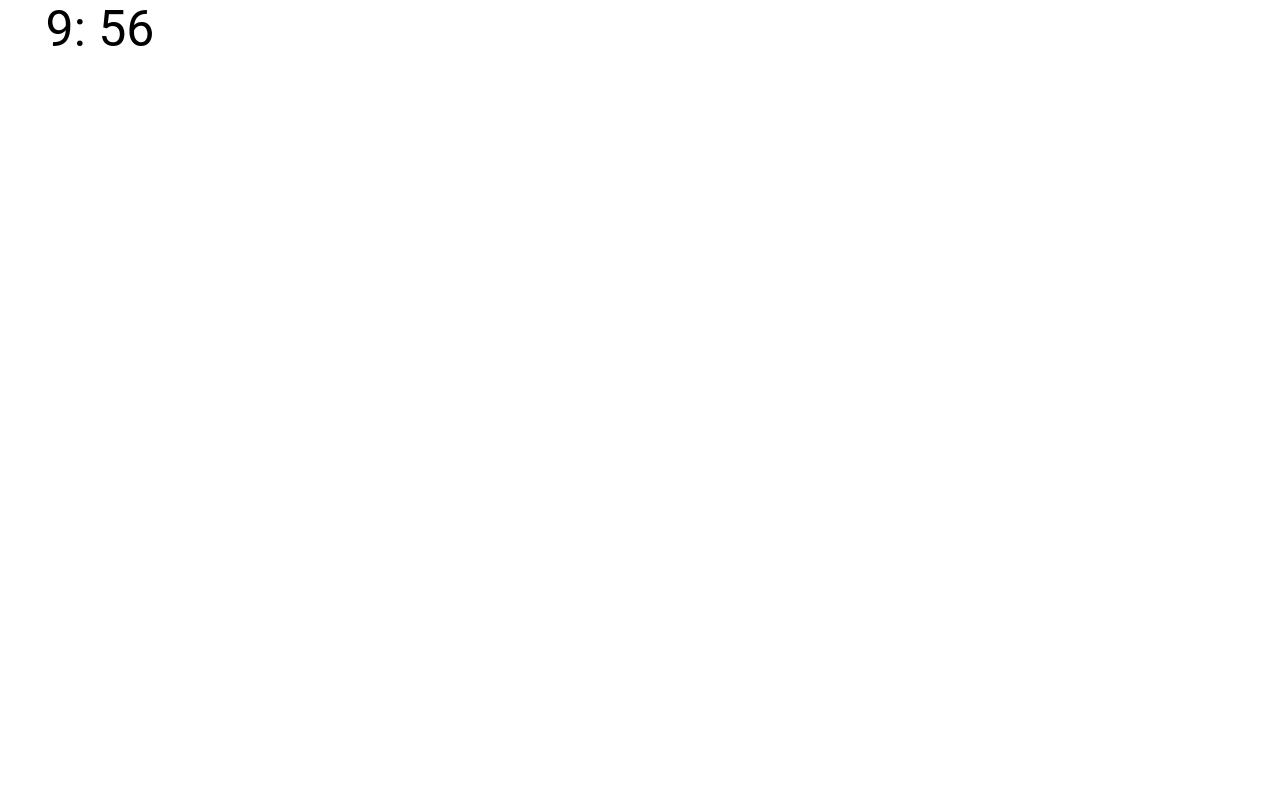
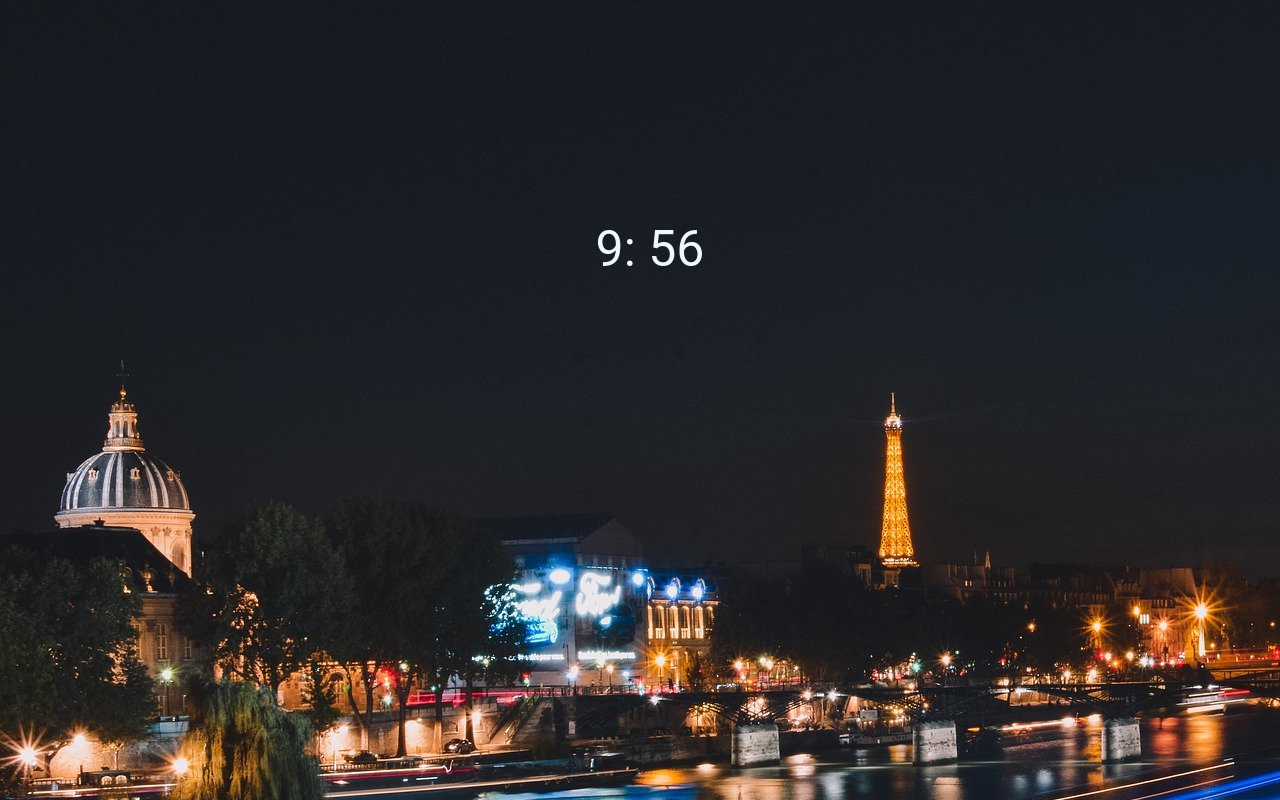
Before and after one commit to prabinshrestha323/countdown, a plain HTML site: page index.html in a window 1280 px wide. Drawn offline with Linux system fonts and the light colour scheme.

Commit message:
add bg-image

```diff
--- a/style.css
+++ b/style.css
@@ -1,15 +1,15 @@
 body {
   font-family: "Roboto", sans-serif;
   margin: 0;
+  background-image: url("night-4011992_1920.jpg");
 }
 p {
-  background-color: #fff;
-  display: inline-flex;
+  text-align: center;
 
-  text-align: center;
-  justify-content: center;
+  color: aliceblue;
   font-size: 50px;
-  margin: 0;
+  margin-top: 220px;
+  margin-left: 550px;
   height: 70px;
   width: 200px;
 }
```
Also changed, not shown: night-4011992_1920.jpg (added).
